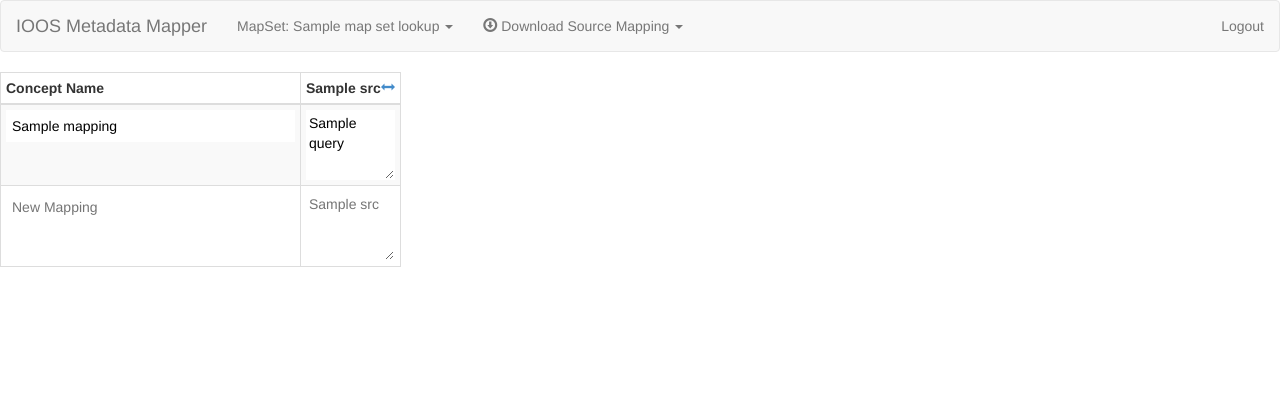
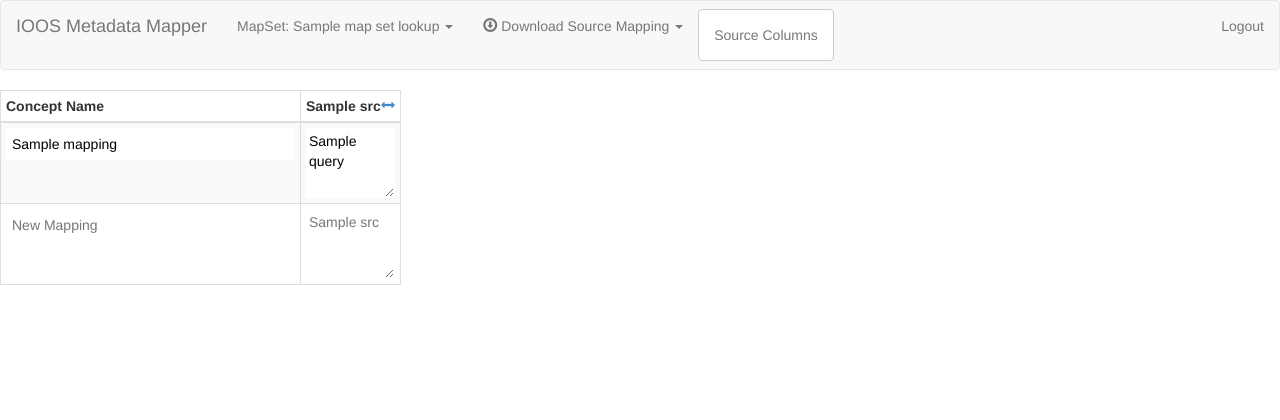
Before and after one commit to ioos/metamap, a Flask app: template metamap/templates/index.html in a window 1280 px wide. Shown: the top 420 px of the page. Run offline with Flask 2, Linux system fonts and the light colour scheme; the template is opened without the code that fills it: values that come from a table or form of the project are taken from there, most other values are stand-ins (such as "Sample title", 1, 10 or a date in 2020); parts of the project's set-up code (start-up, migrations or seed data) failed here and were passed over; some libraries are stand-ins or nearby versions.

Commit message:
Modal for setting available source type columns
Restore table order broken a few commits ago

```diff
--- a/metamap/models/map_set.py
+++ b/metamap/models/map_set.py
@@ -33,5 +33,5 @@ class MapSet(Document):
         """
         Not to be confused with actual db param source_types, this actually returns the database objects.
         """
-        src_types = list((db.SourceType.find({'_id':src}) for src in self.source_types))
+        src_types = list((db.SourceType.find_one({'_id':src}) for src in self.source_types))
         return src_types
--- a/metamap/templates/index.html
+++ b/metamap/templates/index.html
@@ -43,6 +43,10 @@
         {%- endfor %}
       </ul>
     </li>
+
+    <li>
+      <a href="#source-modal" class="btn btn-default navbar-btn" data-toggle="modal">Source Columns</a>
+    </li>
   </ul>
 
   <ul class="nav navbar-nav navbar-right">
@@ -67,7 +71,7 @@
     <tr>
       <th>Concept Name</th>
       {%- for src in srcs %}
-      <th>
+      <th data-stid="{{ src._id }}">
         <a href="#" class="pull-right"><span class="glyphicon glyphicon-resize-horizontal"></span></a>
         {{ src.name }}
       </th>
@@ -319,6 +323,44 @@
     </div>
   </div>
 </div>
+
+<div id="source-modal" class="modal">
+  <div class="modal-dialog">
+    <div class="modal-content">
+      <div class="modal-header">
+        <button type="button" class="close" data-dismiss="modal">&times;</button>
+        <h4 class="modal-title">Source Type Columns</h4>
+      </div>
+      <div class="modal-body">
+        <div id="source-error" class="alert alert-danger"></div>
+        <form class="form-horizontal">
+          <div class="form-group">
+            <label class="col-lg-4 control-label">Source Types</label>
+            <div class="col-lg-8">
+              <ol>
+                {%- for src in all_srcs %}
+                <li>
+                  <div class="checkbox">
+                    <label>
+                      <input type="checkbox" value="{{ src._id }}" />
+                      {{ src.name }}
+                    </label>
+                  </div>
+                </li>
+                {%- endfor %}
+              </ol>
+            </div>
+          </div>
+        </form>
+      </div>
+      <div class="modal-footer">
+        <button type="button" class="btn btn-default" data-dismiss="modal">Cancel</button>
+        <button type="button" class="btn btn-primary" data-loading-text="Saving..." id="source-btn">Save</button>
+      </div>
+    </div>
+  </div>
+</div>
+
 <script type="text/javascript">
 
 function evalIoos(row) {
@@ -735,6 +777,97 @@ $(function() {
       btn.button('reset');
     });
   });
+
+  $('#source-modal').on('show.bs.modal', function() {
+    $('#source-error', $(this)).hide();
+
+    $('#source-modal input[type="checkbox"]').prop('checked', false);
+
+    // match up current columns to values
+    $('th').filter(function() { return $(this).data('stid') != null; }).each(function(idx, el) {
+      var stid = $(el).data('stid');
+      $('#source-modal input[value="' + stid + '"]').prop('checked', true);
+    });
+  });
+
+  $('#source-modal input[type=checkbox]').on('change', function() {
+    var stid = $(this).val();
+    var checked = $(this).is(':checked');
+
+    if (checked) {
+      // adding a new col
+      var idx = $(this).parent().children().index(this) + 1;
+      var stid = $(this).val();
+
+      var newTh = $('<th></th>').data('stid', stid).text($(this).parent().text());
+      var newTd = $('<td></td>');
+      var textArea = $('<textarea></textarea>').attr("name", stid);
+      newTd.append(textArea)
+
+      $.getJSON('/mapping/{{ map_set._id }}/' + stid)
+      .done(function(data) {
+        console.log(data);
+
+        // @TODO improve?
+        var thIdx = newTh.parent().children().index(newTh) + 1;
+
+        for (var k in data) {
+          var tr = $('tr').filter(function() { return $(this).data('id') == k; });
+          $('td:nth-child(' + thIdx + ') textarea', tr).val(data[k]);
+        }
+      })
+      .fail(function(xhr, textStatus, error) {
+        $('#source-modal #source-error').fadeIn(250).text("Could not retrieve data for source: " + error);
+      });
+
+      //$('thead tr th:nth-child(' + idx + ')').before(newTh);
+      //$('tbody tr td:nth-child(' + idx + ')').before(newTd);
+
+      // @TODO: determine index to insert
+
+      newTh.appendTo($('thead tr'));
+      newTd.appendTo($('tbody tr'));
+
+    } else {
+      // removal of an existing col
+      var th = $('th').filter(function() {
+        return $(this).data('stid') == stid;
+      })
+      var idx = $('thead tr').children().index(th) + 1;
+
+      th.remove();
+      $('td:nth-child(' + idx + ')').remove();
+    }
+  });
+
+  $('#source-modal #source-btn').on('click', function() {
+
+    var btn = $(this);
+
+    btn.attr('disabled', 'disabled');
+    btn.button('loading');
+
+    var data = [];
+
+    $('#source-modal input:checked').each(function (idx, el) {
+      data.push($(el).val());
+    });
+
+    var req = $.post('/mapset_sources/{{ map_set._id}}', {'data':JSON.stringify(data, null, '\t')})
+    req.done(function() {
+      $('#source-modal').modal('hide');
+    });
+
+    req.fail(function(xhr, textStatus, error) {
+      $('#source-modal #source-error').fadeIn(250).text("Could not save source type columns: " + error);
+    });
+
+    req.always(function() {
+      btn.removeAttr('disabled');
+      btn.button('reset');
+    });
+  });
+
 });
 </script>
 
--- a/metamap/views/index.py
+++ b/metamap/views/index.py
@@ -17,6 +17,7 @@ import requests
 from netCDF4 import Dataset
 from petulantbear.netcdf2ncml import dataset2ncml
 import tempfile
+from collections import defaultdict
 
 class LoginForm(Form):
     username = TextField(u'Name')
@@ -77,12 +78,21 @@ def index(map_set_id=None):
     # get all mappings
     mappings = map_set.mappings
 
+    print >>sys.stderr, mappings
+
     # set indicies to help the view out
     srcs = map_set.src_types
+    srcs_idx = [s._id for s in srcs]
+    src_map = {s._id:s for s in srcs}
 
     # transform lists in correct order for table view
     for m in mappings:
-        m.queries = sorted((q for q in m.queries if q['source_type'] in srcs), key=lambda x: srcs.index(x))
+        ql = [''] * len(srcs)
+        for q in m.queries:
+            idx = srcs_idx.index(q['source_type'])
+            ql[idx] = q['query']
+
+        m.queries = ql
 
     all_srcs = list(db.SourceType.find().sort([('name', 1)]))
     src_map = {s._id:s for s in all_srcs}
@@ -363,3 +373,31 @@ def import_mapping():
     response.headers['Content-type'] = 'application/json'
 
     return response
+
+@app.route('/mapping/<ObjectId:map_set_id>/<ObjectId:source_type_id>', methods=['GET'])
+def get_mapping_data(map_set_id, source_type_id):
+    """
+    Returns JSON of current mappings for this MapSet and SourceType.
+
+    { "mapping id" -> "query", ... }
+    """
+    map_set = db.MapSet.find_one({'_id': map_set_id})
+    mappings = db.Mapping.find({'map_set': map_set_id,
+                                'queries.source_type': source_type_id})
+
+    retval = {str(m._id):[q['query'] for q in m.queries if q['source_type'] == source_type_id][0] for m in mappings}
+
+    response = make_response(json.dumps(retval))
+    response.headers['Content-type'] = 'application/json'
+
+    return response
+
+@app.route('/mapset_sources/<ObjectId:map_set_id>', methods=['POST'])
+def update_mapset_sources(map_set_id):
+    source_types = json.loads(request.form['data'])
+
+    map_set = db.MapSet.find_one({'_id': map_set_id})
+    map_set.source_types = [ObjectId(x) for x in source_types]
+    map_set.save()
+
+    return ""
```
